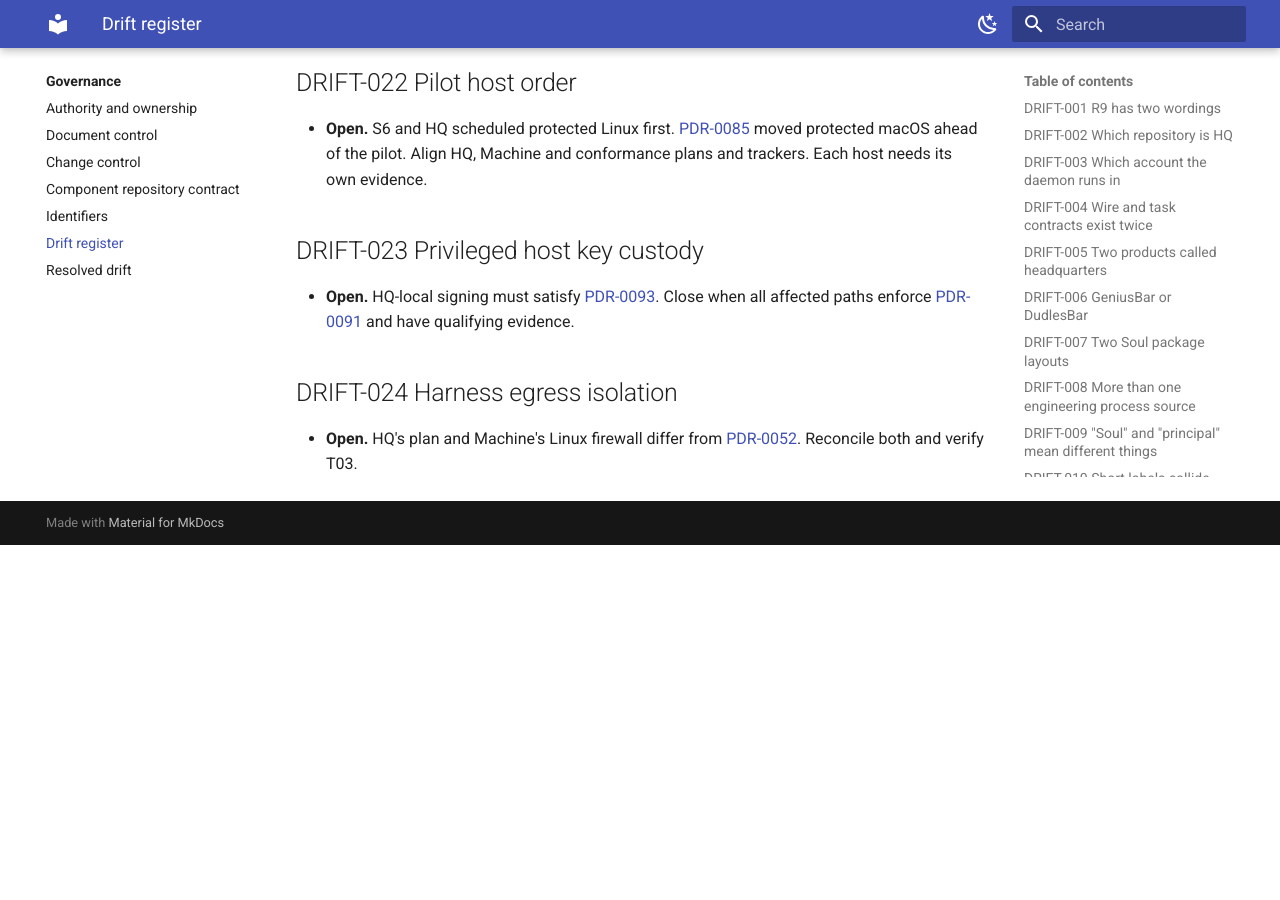
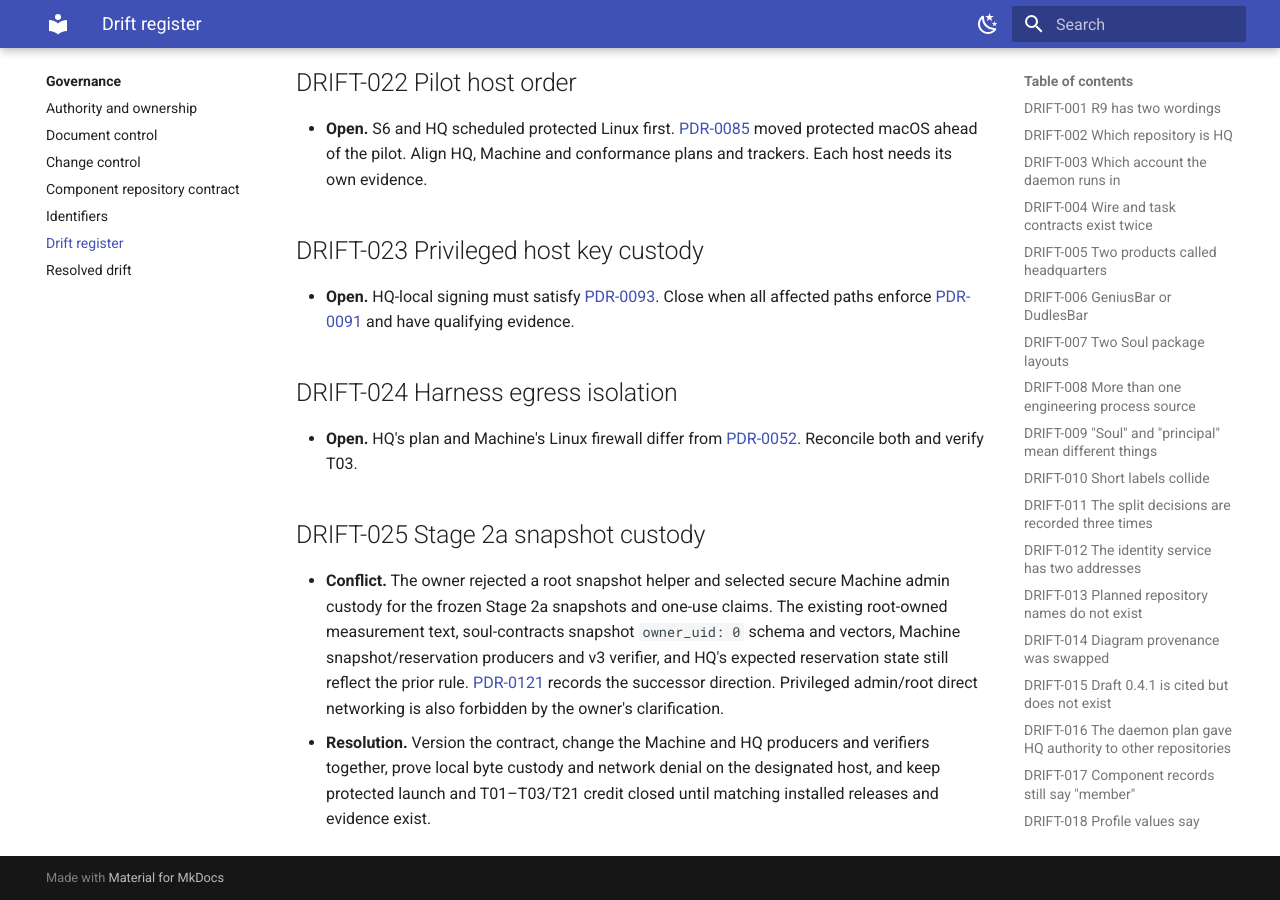
Before and after one commit to true-line/agent-bot-platform, an MkDocs documentation site: the page built from docs/00-governance/drift-register.md, in a window 1280 px wide and 900 px high, scrolled down 4828 px. Built offline with MkDocs 1.6.1 and Material for MkDocs 9.7.7, drawn with Linux system fonts in a browser that asks for light colours; before the commit the page ends 5373 px from its top, so only the background shows below that.

Commit message:
platform: propose admin custody for Stage 2a snapshots
Co-authored-by: solid-owl-71 <agent_76e9bfc8-d740-4ebe-b122-e43fa2cecf71@souls.agent-bot.invalid>
Agent-Identity: agent_76e9bfc8-d740-4ebe-b122-e43fa2cecf71

```diff
--- a/docs/00-governance/drift-register.md
+++ b/docs/00-governance/drift-register.md
@@ -126,3 +126,18 @@ move completed entries to [resolved drift](drift-register-resolved.md).
 ## DRIFT-024 Harness egress isolation
 
 - **Open.** HQ's plan and Machine's Linux firewall differ from [PDR-0052](../04-decisions/PDR-0052-process-isolation-for-harness-egress.md). Reconcile both and verify T03.
+
+## DRIFT-025 Stage 2a snapshot custody
+
+- **Conflict.** The owner rejected a root snapshot helper and selected secure
+  Machine admin custody for the frozen Stage 2a snapshots and one-use claims.
+  The existing root-owned measurement text, soul-contracts snapshot
+  `owner_uid: 0` schema and vectors, Machine snapshot/reservation producers
+  and v3 verifier, and HQ's expected reservation state still reflect the
+  prior rule. [PDR-0121](../04-decisions/PDR-0121-machine-admin-custody-for-stage-2a-snapshots.md)
+  records the successor direction. Privileged admin/root direct networking
+  is also forbidden by the owner's clarification.
+- **Resolution.** Version the contract, change the Machine and HQ producers
+  and verifiers together, prove local byte custody and network denial on
+  the designated host, and keep protected launch and T01–T03/T21 credit
+  closed until matching installed releases and evidence exist.
--- a/docs/03-architecture/interfaces/stage2a-measurement.md
+++ b/docs/03-architecture/interfaces/stage2a-measurement.md
@@ -3,13 +3,20 @@ Status: Draft
 Doc-Type: interface
 Owner: product-owner
 Last-Reviewed: 2026-11-21
-Normative-Source: PDR-0102
+Normative-Source: PDR-0102, PDR-0121
 ---
 
 # Controlled Stage 2a Soul measurement
 
 This exact byte and custody rule implements the
-[qualification decision](../../04-decisions/PDR-0102-protected-adapter-qualification.md#controlled-stage-2a-soul-measurement).
+[qualification decision](../../04-decisions/PDR-0102-protected-adapter-qualification.md#controlled-stage-2a-soul-measurement)
+as amended for frozen-copy custody by
+[PDR-0121](../../04-decisions/PDR-0121-machine-admin-custody-for-stage-2a-snapshots.md).
+The A-owned successor below takes effect only after PDR-0121 is accepted
+and the matching contract and implementations are released. Until then the
+current root-owned staging and snapshot rule stated below remains the
+protected qualification gate. The owner has rejected a root helper, so the
+current nonroot Machine draft cannot satisfy that gate by adding one.
 
 
 The product owner approved this qualification-only byte rule in the Stage 2a
@@ -99,6 +106,8 @@ one-use owner-approved plan maps `(soul_id, claimed_definition_digest,
 definition_measurement)`; Machine and HQ refuse a matching self-claim without
 that accepted mapping or if authenticated Hello disagrees.
 
+## Current snapshot custody pending successor acceptance
+
 Machine copies approved source and code through no-follow directory
 descriptors into a private root-owned staging tree. It verifies one-link
 regular files and protected ancestors, hashes the bytes actually opened,
@@ -111,6 +120,42 @@ later open is insufficient. Machine must also prove that the running process
 selected those exact executable and code inputs; changed identity or late
 unreviewed load stops the run. The current Souls reader's runner-owned package
 and writable `Contents/host` layout must be changed before positive launch.
+
+## Proposed Machine-admin snapshot custody
+
+Machine copies approved source and code through no-follow directory
+descriptors into a private staging tree owned by its secure administrative
+account A. The authenticated installation and exact owner-approved plan
+pin A; neither HQ nor an incoming record selects it. A is distinct from HQ,
+runner R, bridge B and credential account C. If the chosen host cannot
+provide those protected-profile account distinctions, that profile refuses.
+Machine verifies one-link regular files and protected ancestors, hashes the
+bytes actually opened, syncs every staged file and directory, then atomically
+publishes a read-only A-owned snapshot and syncs its parent. Only the
+assigned R receives the read and traversal access needed for that start;
+HQ, R, B, C and sibling installations have no write, rename, delete or ACL
+grant on the snapshot, its ancestors or the A-owned one-use claim. A and root
+remain trusted to manage those files. Machine launches only the snapshot,
+retaining or reopening descriptors and comparing identities and hashes
+immediately before exec. The sandbox denies runner writes to source and host
+projection from the first instruction. An unguarded path check followed by
+a later open is insufficient. Machine must also prove that the running
+process selected those exact executable and code inputs; changed identity
+or late unreviewed load stops the run. The current Souls reader's
+runner-owned package and writable `Contents/host` layout must be changed
+before positive launch.
+
+Agent Bot processes executing with secure-admin or root privileges, across
+profiles and paths, have no direct network access. The installed host
+confinement must demonstrably deny direct IPv4, IPv6 and DNS/provider
+traffic while allowing only reviewed local IPC. HQ carries network exchange
+in its unprivileged account through authenticated, purpose-limited Machine
+requests. Machine durably spends each exact one-use claim under A before
+returning a reservation; failure, uncertainty or suspected rollback keeps
+the start refused. No root helper is installed or invoked for snapshot or
+claim mechanics at installation or runtime. The existing root-owned host
+projection and installed executable source requirements remain separate
+from the A-owned frozen copies.
 
 Both measurements, snapshot identity and exact installed-plan digest must
 match through the Machine-signed one-use pre-Hello reservation, authenticated
--- /dev/null
+++ b/docs/04-decisions/PDR-0121-machine-admin-custody-for-stage-2a-snapshots.md
@@ -0,0 +1,109 @@
+---
+Status: Proposed
+Doc-Type: decision
+Owner: product-owner
+Date: 2026-11-22
+Last-Reviewed: 2026-11-22
+Discussion: https://github.com/true-line/agent-bot-platform/discussions/121
+Amends: PDR-0102
+Affects-Repos: [agent-bot-platform, soul-contracts, agent-bot-machine, agent-bot-hq, agent-bot-souls, soul-conformance]
+Affects: [R3, R8, trust-model]
+---
+
+# PDR-0121 Keep Stage 2a snapshots in Machine admin custody
+
+The product owner rejected a root helper for Stage 2a snapshot and one-use
+claim mechanics. The secure Machine administrative account is trusted to
+manage files on its host; adding a root helper would expand privileged
+execution without serving that trust model. This decision changes the
+qualification-only frozen snapshot and claim custody specified by
+[PDR-0102](PDR-0102-protected-adapter-qualification.md). It does not grant a
+protected launch or a physical test result. [Decision discussion and recorded
+owner direction](https://github.com/true-line/agent-bot-platform/discussions/121#discussioncomment-19815746).
+
+## Context
+
+The controlled Stage 2a measurement interface currently requires root-owned
+staging and snapshots. The corresponding Contracts draft fixes snapshot
+`owner_uid` at zero, while Machine's draft producer and reservation path
+require root execution. The paired Machine daemon instead runs in its secure
+administrative account. A proposed root helper would bridge that mismatch,
+but the owner rejected it. This is [DRIFT-025](../00-governance/drift-register.md#drift-025-stage-2a-snapshot-custody).
+
+## Decision
+
+1. The reviewed Machine installation identifies one secure administrator
+   account A. Machine stages and publishes the exact approved Definition and
+   launch-input snapshots, and durably spends each one-use start claim, under
+   A. The owner-approved plan and authenticated installation pin A's account
+   identity and numerical UID. HQ and incoming signed records cannot choose
+   A. No root helper is installed or invoked for snapshot or claim mechanics
+   at installation, before launch or during a start.
+2. A must be distinct from HQ, runner R, bridge B and credential account C.
+   The owner may choose a single-account machine, but a host unable to
+   provide the separate accounts required by a protected profile refuses
+   that profile. The required distinction is a property of the selected
+   profile, not a limit on the owner's control of their machine.
+3. A-owned snapshot and claim directories have verified private ancestry.
+   Machine copies through no-follow descriptors, validates the approved
+   inventory and each file's owner, group, mode, link count, ACL, identity
+   and hash, syncs staged files and directories, and atomically publishes
+   the read-only snapshot. R receives only the read and traversal access
+   needed for its own start. HQ, R, B, C and sibling installations cannot
+   write, replace, rename or delete snapshots or claims. Machine rechecks
+   the exact descriptor identities and bytes immediately before execution
+   and verifies the selected runtime code closure. A and root are trusted
+   to manage these files; an A-owned file is not immutable against another
+   process running as A.
+4. Machine serializes and durably records each exact one-use claim before
+   returning a reservation. Failed and uncertain attempts remain spent.
+   A and root are trusted not to remove or roll back claim state. Suspected
+   rollback or uncertain durability refuses until a fresh owner-approved
+   recovery; moving the claim directory cannot reset old spent names.
+5. Agent Bot processes executing with secure-admin or root privileges,
+   across profiles and paths, have **no direct network access**. This
+   applies to Machine/keyd and any privileged setup, migration or recovery
+   process; it does not purport to govern unrelated operating-system
+   services. The installed confinement must deny direct IPv4 and IPv6
+   traffic and DNS/provider access on the designated host; permitted local
+   IPC is explicit and cannot act as a general network proxy. HQ handles
+   network exchange in its unprivileged account through purpose-limited,
+   authenticated local Machine requests. An unverified deny or an
+   unavailable local channel refuses protected qualification.
+6. The existing independently measured host projection and installed
+   executable source requirements remain in force; this decision changes
+   the custody of the frozen Stage 2a copies and one-use claims only. The
+   approved measurements, selected command and arguments, account
+   assignment, Machine signature, HQ finalization, completed-run evidence
+   and physical T01–T03/T21 gates still apply.
+
+## Consequences
+
+- The [controlled measurement interface](../03-architecture/interfaces/stage2a-measurement.md)
+  states the replacement custody rule. No protected positive path may mix
+  old root-owned and new A-owned records.
+- soul-contracts must version the snapshot identity, canonical vectors and
+  signed reservation/host-report references. A verifier compares the
+  snapshot UID to authenticated installation and plan state; it does not
+  accept an arbitrary nonzero UID from a signed record.
+- agent-bot-machine must update its snapshot publisher/observer, measurement
+  binding, one-use claim, offline host-report verifier and tests together.
+  It must preserve no-follow, durability, replay and spent-name checks and
+  add a callable, purpose-limited admin authorization and signing path.
+- agent-bot-hq and agent-bot-souls must pin the compatible contract and
+  installation identity, refuse mixed versions, and prove that the exact
+  measured inputs are the ones executed under the assigned accounts.
+- soul-conformance and physical acceptance must test wrong/shared A,
+  R/B/HQ/C and sibling write denial, byte and inode replacement, replay
+  and restart, direct IPv4/IPv6 denial for privileged processes, the
+  permitted local channel, and the actual selected code closure. Source
+  fixtures and synthetic signatures do not count as host proof.
+- DRIFT-025 remains open until the published contract, implementation,
+  installed release and physical evidence agree with this decision.
+
+## Alternatives considered
+
+- A per-launch root helper could create root-owned snapshots and switch
+  target UIDs. The owner rejected its added privileged surface.
+- A root-owned snapshot without a helper leaves the existing nonroot
+  Machine producer unable to construct the specified artifact.
--- a/mkdocs.yml
+++ b/mkdocs.yml
@@ -96,6 +96,7 @@ nav:
           - 04-decisions/PDR-0093-standalone-hq-secure-enclave-signing.md
       - 04-decisions/PDR-0098-owner-approval-for-harness-accounts-on-macos.md
       - 04-decisions/PDR-0102-protected-adapter-qualification.md
+      - 04-decisions/PDR-0121-machine-admin-custody-for-stage-2a-snapshots.md
   - Security and privacy:
       - 05-security-privacy/README.md
       - 05-security-privacy/threat-model.md
```
Also changed, not shown: docs/04-decisions/PDR-0091-host-privileged-custody.md (+8 -0 lines), docs/04-decisions/PDR-0102-protected-adapter-qualification.md (+7 -0 lines), docs/04-decisions/README.md (+1 -0 lines).
